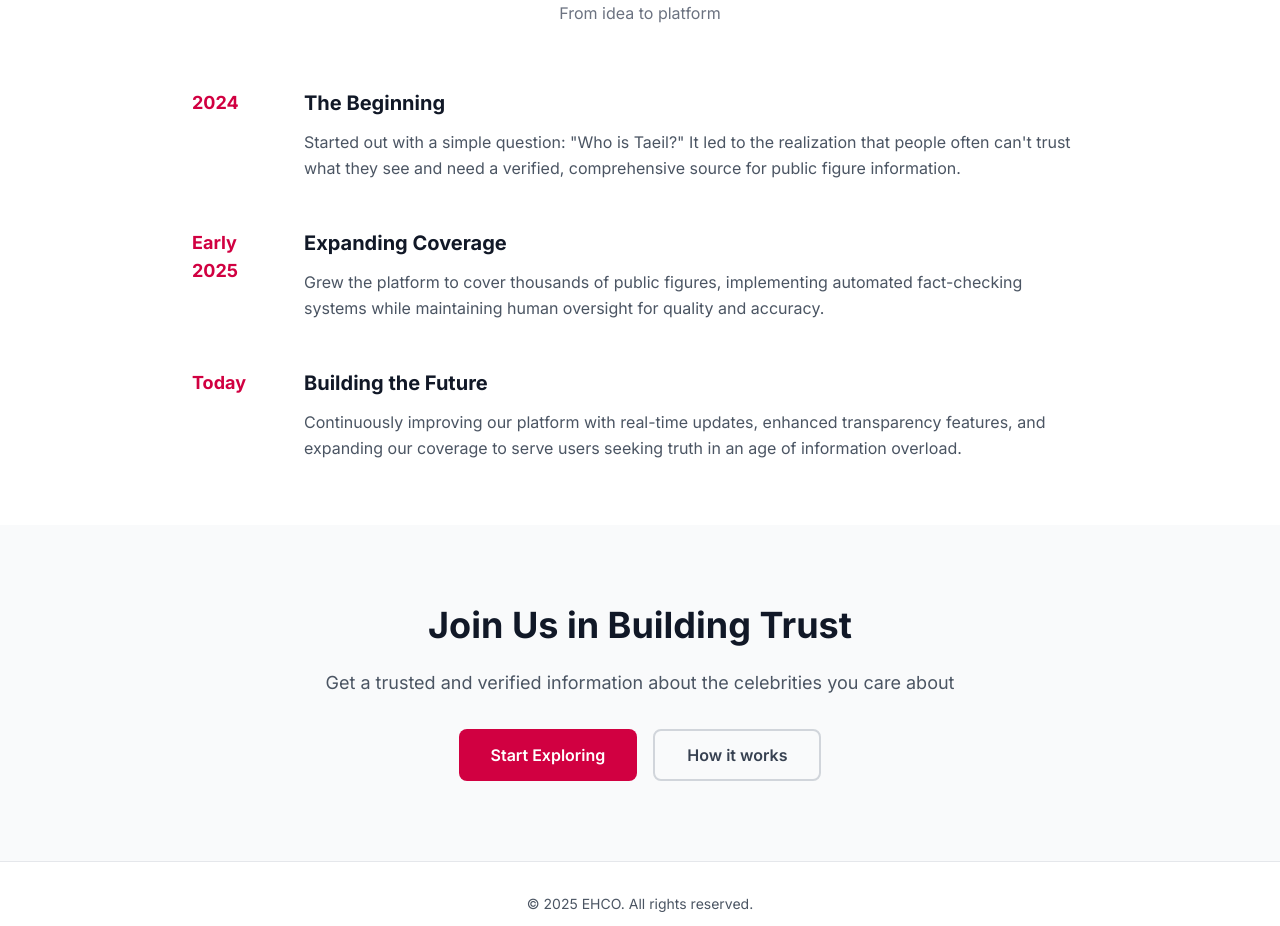
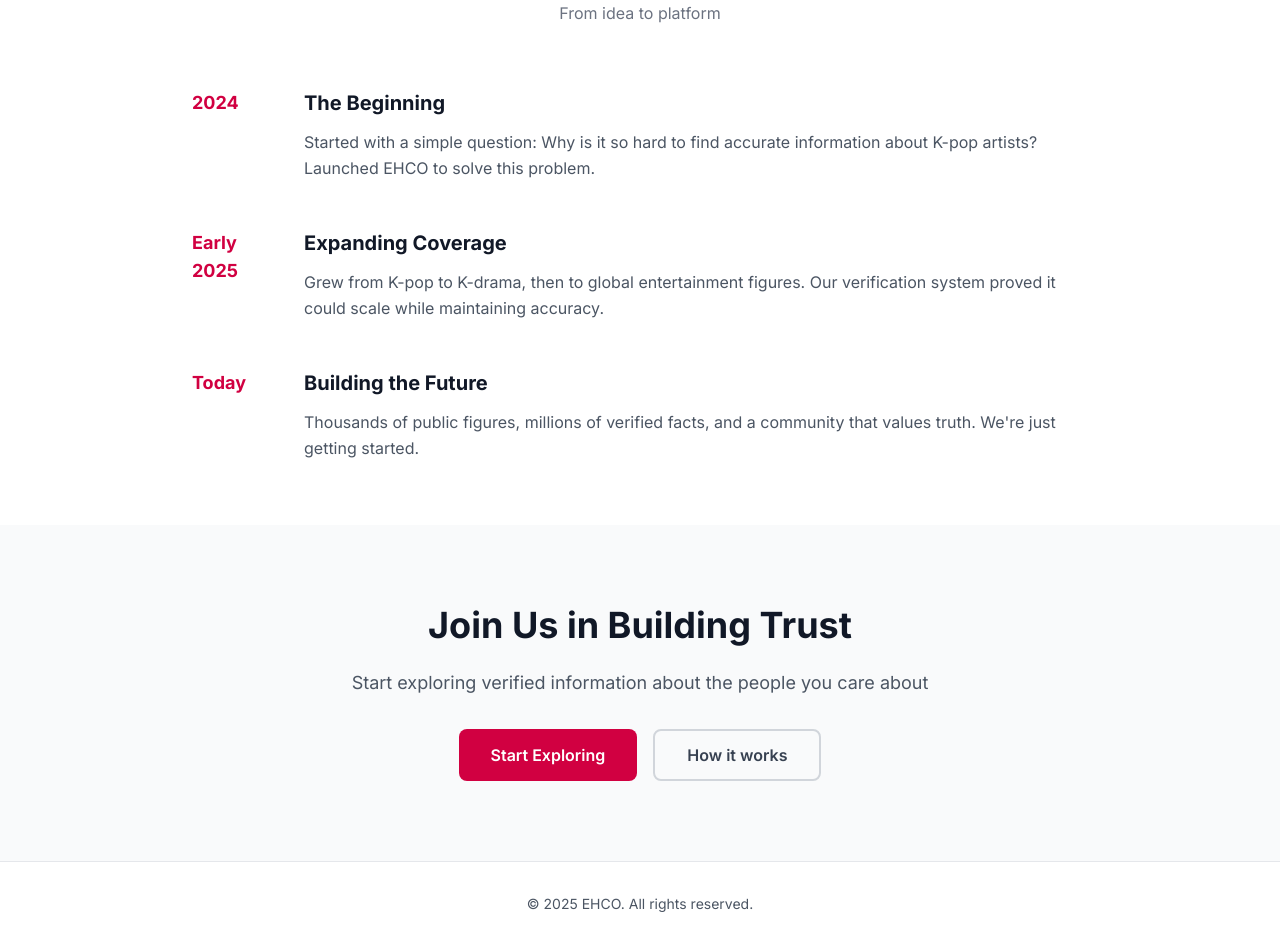
Before and after one commit to ehco-tech/ehco-web, a Next.js app: page /about-ehco in a window 1280 px wide. Shown: the part 2520-3446 px from the top of the page. Built offline with nearby package versions, Linux system fonts and the light colour scheme; no server answers; the database is empty.

Commit message:
text error fix

```diff
--- a/src/app/about-ehco/about-page-content.tsx
+++ b/src/app/about-ehco/about-page-content.tsx
@@ -272,7 +272,8 @@ export default function AboutPageContent() {
                             <div>
                                 <h3 className="text-xl font-bold mb-3 text-gray-900 dark:text-white">The Beginning</h3>
                                 <p className="text-gray-600 dark:text-gray-400 leading-relaxed">
-                                    Started out with a simple question: &quot;Who is Taeil?&quot; It led to the realization that people often can&apos;t trust what they see and need a verified, comprehensive source for public figure information.
+                                    Started with a simple question: Why is it so hard to find accurate information about K-pop artists?
+                                    Launched EHCO to solve this problem.
                                 </p>
                             </div>
                         </div>
@@ -282,7 +283,8 @@ export default function AboutPageContent() {
                             <div>
                                 <h3 className="text-xl font-bold mb-3 text-gray-900 dark:text-white">Expanding Coverage</h3>
                                 <p className="text-gray-600 dark:text-gray-400 leading-relaxed">
-                                    Grew the platform to cover thousands of public figures, implementing automated fact-checking systems while maintaining human oversight for quality and accuracy.
+                                    Grew from K-pop to K-drama, then to global entertainment figures. Our verification system proved it
+                                    could scale while maintaining accuracy.
                                 </p>
                             </div>
                         </div>
@@ -292,7 +294,8 @@ export default function AboutPageContent() {
                             <div>
                                 <h3 className="text-xl font-bold mb-3 text-gray-900 dark:text-white">Building the Future</h3>
                                 <p className="text-gray-600 dark:text-gray-400 leading-relaxed">
-                                    Continuously improving our platform with real-time updates, enhanced transparency features, and expanding our coverage to serve users seeking truth in an age of information overload.
+                                    Thousands of public figures, millions of verified facts, and a community that values truth. We&apos;re just
+                                    getting started.
                                 </p>
                             </div>
                         </div>
@@ -305,7 +308,7 @@ export default function AboutPageContent() {
                 <div className="max-w-4xl mx-auto text-center">
                     <h2 className="text-4xl font-bold mb-6 text-gray-900 dark:text-white">Join Us in Building Trust</h2>
                     <p className="text-gray-600 dark:text-gray-400 mb-8 text-lg">
-                        Get a trusted and verified information about the celebrities you care about
+                        Start exploring verified information about the people you care about
                     </p>
                     <div className="flex gap-4 justify-center flex-wrap">
                         <Link
```
